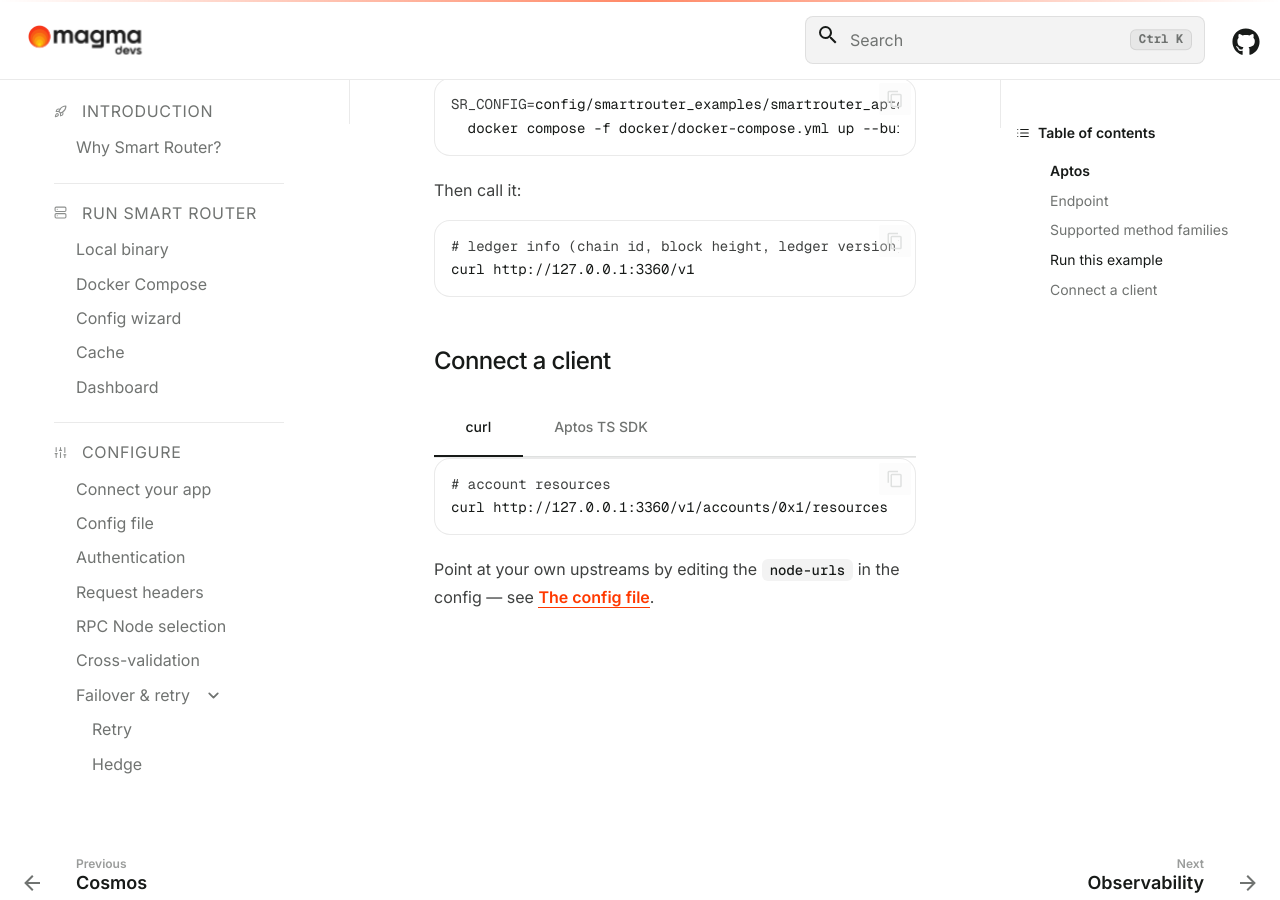
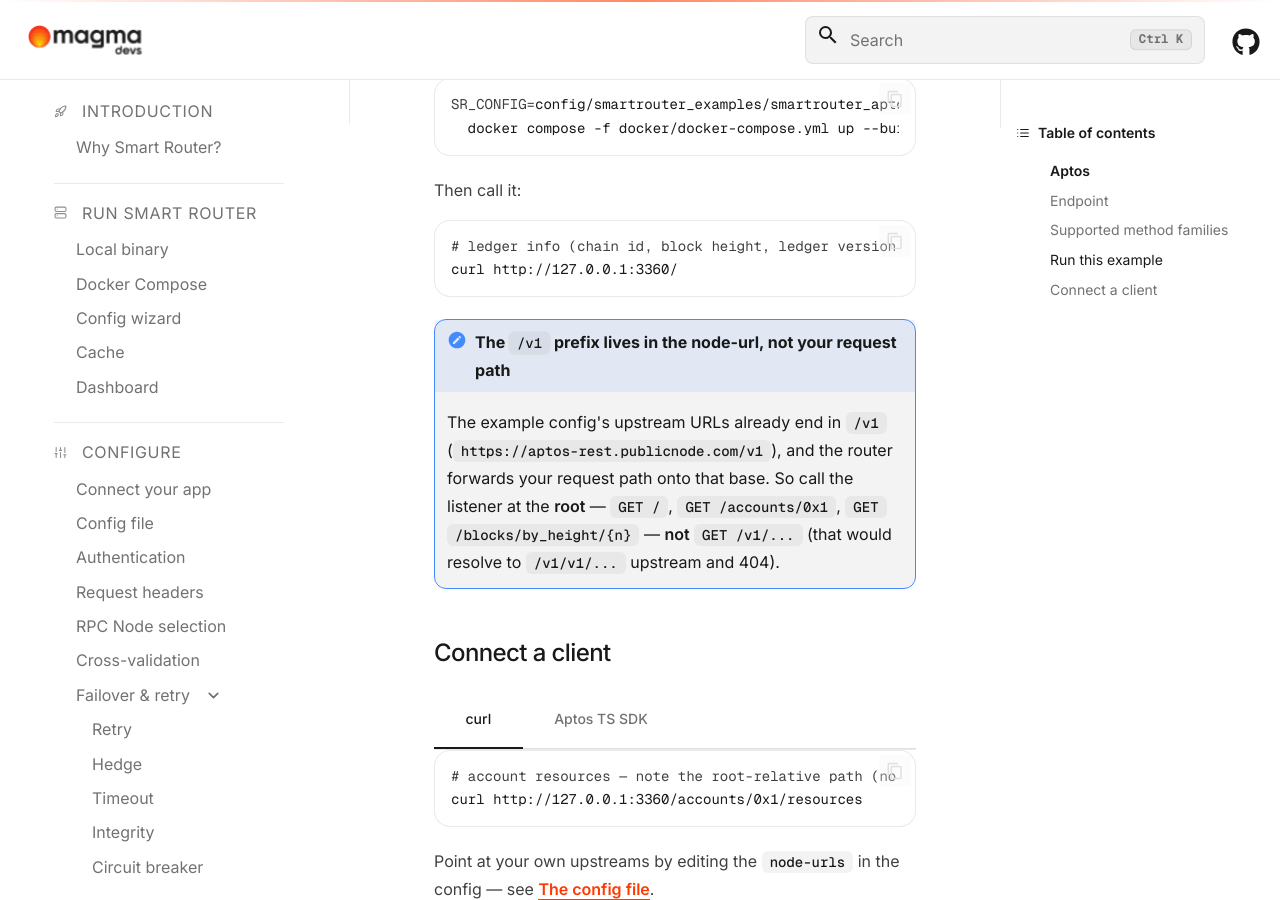
Before and after one commit to Magma-Devs/docs, an MkDocs documentation site: the page built from docs/reference/chains/aptos.md, in a window 1280 px wide and 900 px high, scrolled down 1534 px. Built offline with MkDocs 1.6.1 and Material for MkDocs 9.7.7, drawn with Linux system fonts in a browser that asks for light colours; comment, search, counter and statistics services are not loaded.

Commit message:
docs(aptos): fix request paths — /v1 lives in the node-url, call the listener at root
Smoke-testing the Aptos example through the router showed that the
example config bakes /v1 into the upstream URL and the router forwards
the client path onto that base. So requests must be root-relative
(GET /, GET /accounts/0x1), not /v1/... (which resolves to /v1/v1 and
404s). Correct the curl snippets, add a note explaining the convention,
and fix the TS SDK example (the SDK appends /v1 itself).

````diff
--- a/docs/reference/chains/aptos.md
+++ b/docs/reference/chains/aptos.md
@@ -46,16 +46,23 @@
 
 ```bash
 # ledger info (chain id, block height, ledger version)
-curl http://127.0.0.1:3360/v1
+curl http://127.0.0.1:3360/
 ```
+
+!!! note "The `/v1` prefix lives in the node-url, not your request path"
+    The example config's upstream URLs already end in `/v1`
+    (`https://aptos-rest.publicnode.com/v1`), and the router forwards your
+    request path onto that base. So call the listener at the **root** —
+    `GET /`, `GET /accounts/0x1`, `GET /blocks/by_height/{n}` — **not**
+    `GET /v1/...` (that would resolve to `/v1/v1/...` upstream and 404).
 
 ## Connect a client
 
 === "curl"
 
     ```bash
-    # account resources
-    curl http://127.0.0.1:3360/v1/accounts/0x1/resources
+    # account resources — note the root-relative path (no /v1 prefix)
+    curl http://127.0.0.1:3360/accounts/0x1/resources
     ```
 
 === "Aptos TS SDK"
@@ -63,7 +70,10 @@
     ```ts
     import { Aptos, AptosConfig } from '@aptos-labs/ts-sdk';
 
-    const aptos = new Aptos(new AptosConfig({ fullnode: 'http://127.0.0.1:3360/v1' }));
+    // The SDK appends /v1 itself, so point it at a node-url that does NOT
+    // bake in /v1 — drop the /v1 from the example config's upstreams and use
+    // the bare listener here.
+    const aptos = new Aptos(new AptosConfig({ fullnode: 'http://127.0.0.1:3360' }));
     const info = await aptos.getLedgerInfo();
     ```
 
````
